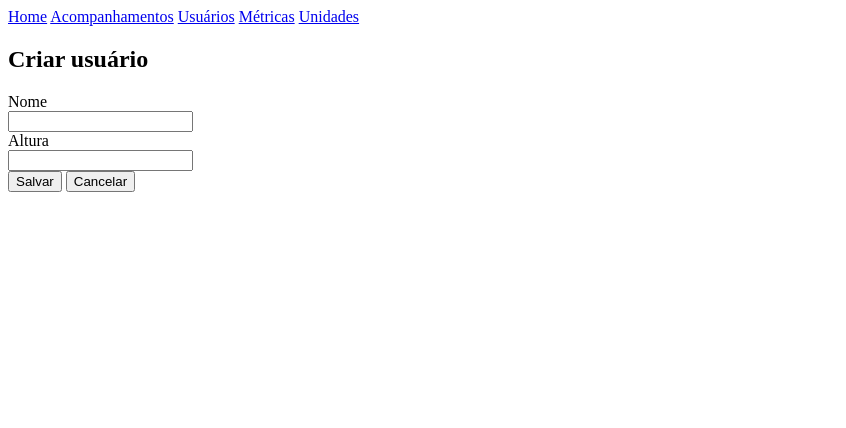
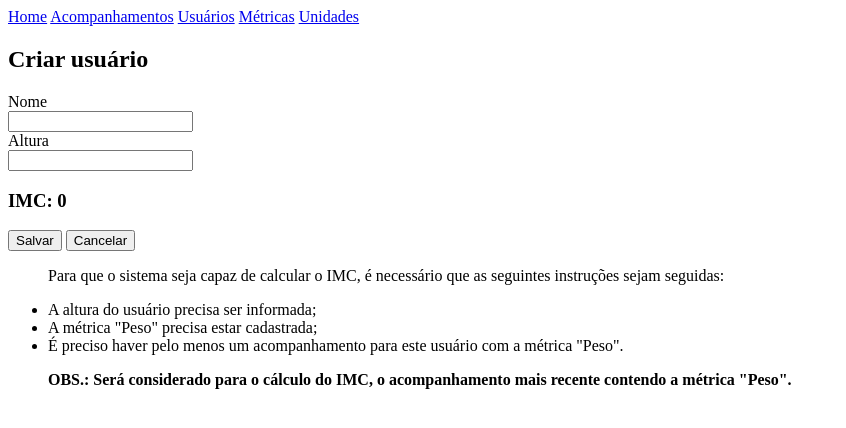
Before and after one commit to rmveiga/sistemafit, a Django app: page /usuarios/create in a window 1280 px wide. Shown: the top 428 px of the page, without its empty margins (0-846 px from the left). Run offline with Django 3.2, Linux system fonts and the light colour scheme.

Commit message:
main/templates/usuarios/create.html - Implementada mensagem orientando o usuário como permitir que o sistema calcule o IMC
main/templates/usuarios/update.html
- Implementadas mensagens orientando o usuário como permitir que o sistema calcule o IMC e a interpretação do resultado do IMC

usuario/views.py
- Ajustada função que verifica se a altura do usuário é negativa

```diff
--- a/main/templates/usuarios/create.html
+++ b/main/templates/usuarios/create.html
@@ -32,11 +32,29 @@
                 {% endfor %}
             {% endif %}
         {% endfor %}
+        <div class="form-group row">
+            <h3><b>IMC: 0</b></h3>
+        </div>
         <div class="row justify-content-end">
             <div class="col-md-2">
                 <button class="btn btn-primary btn-block" type="submit">Salvar</button>
                 <a href="/usuarios/list"><button class="btn btn-primary btn-block" type="button">Cancelar</button></a>
             </div>
         </div>
+        <div>
+            <ul>
+                <p>
+                    Para que o sistema seja capaz de calcular o IMC, é necessário que as seguintes instruções
+                    sejam seguidas:
+                </p>
+                <li>A altura do usuário precisa ser informada;</li>
+                <li>A métrica "Peso" precisa estar cadastrada;</li>
+                <li>É preciso haver pelo menos um acompanhamento para este usuário com a métrica "Peso".</li>
+                <p><b>
+                    OBS.: Será considerado para o cálculo do IMC, o acompanhamento mais recente contendo
+                    a métrica "Peso".
+                </b></p>
+            </ul>
+        </div>
     </form>
 {% endblock %}
--- a/usuario/views.py
+++ b/usuario/views.py
@@ -20,8 +20,11 @@ def verifica_se_usuario_ja_existe(request, usuario=None):
 
 
 def verifica_se_altura_negativa(request):
-    altura = float(request.POST.get('altura'))
-    if altura < 0:
+    altura = request.POST.get('altura')
+    if altura == '' or altura is None:
+        return True
+
+    if float(altura) < 0:
         return False
     return True
 
```
Also changed, not shown: main/templates/usuarios/update.html (+32 -5 lines).
